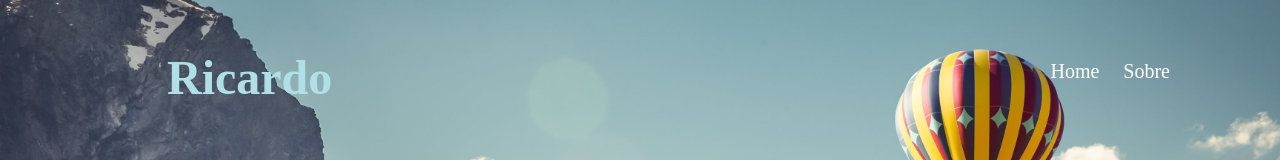
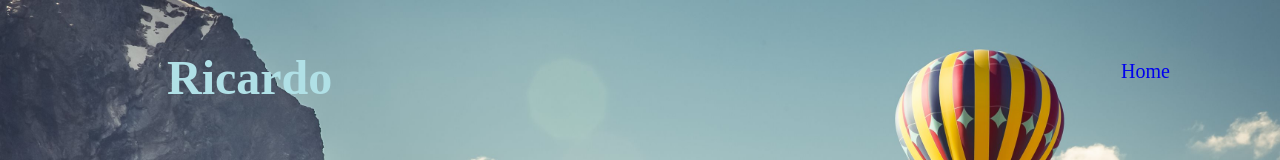
Before and after one commit to rjcjunior/ProjetoSite1, a plain HTML site: page index.html in a window 1280 px wide. Shown: the top 160 px of the page. Drawn offline with Linux system fonts and the light colour scheme.

Commit message:
Update index.html

```diff
--- a/index.html
+++ b/index.html
@@ -13,8 +13,7 @@
 				<b><h2>Ricardo</h2></b>
 			</div>
 			<ol class="navbardireita">
-					<li>Home</li>
-					<li>Sobre</li>
+					<li><a href="#" >Home</a></li>
 
 			</ol>
 		</nav>
```
